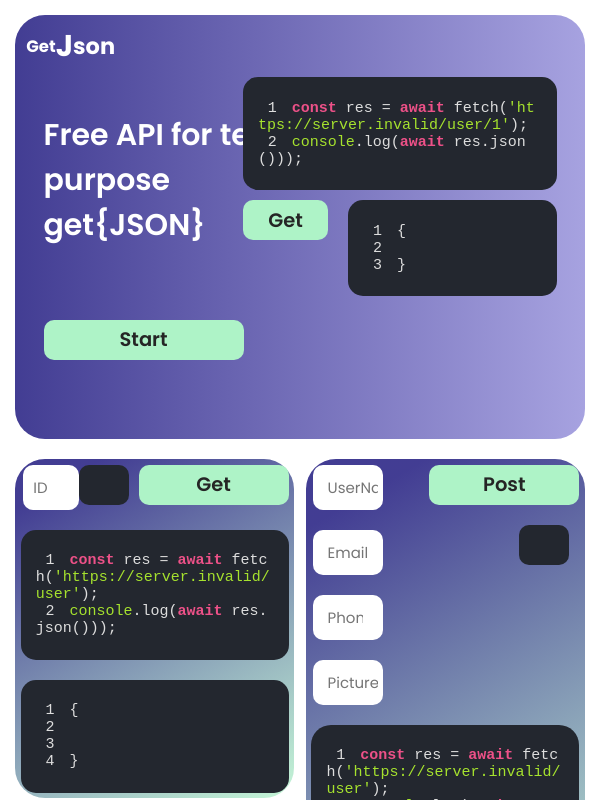
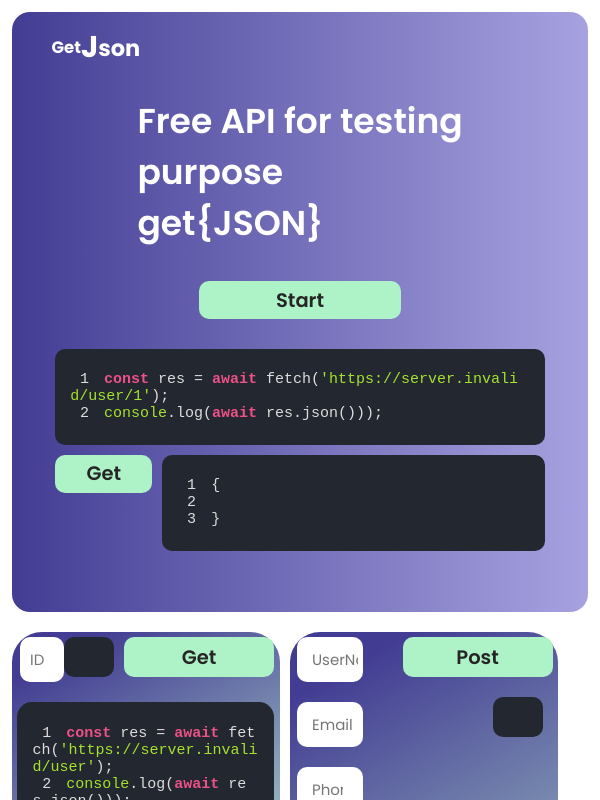
Before and after one commit to roman-ojha/getjson, a React (Create React App) app in the folder client/: page / in a window 600 px wide. Shown: the top 800 px of the page. Built offline with nearby package versions, Linux system fonts and the light colour scheme; no server answers; some icons are missing.

Commit message:
completing making responsive of header containe

```diff
--- a/client/src/pages/Index.js
+++ b/client/src/pages/Index.js
@@ -106,7 +106,6 @@ get{JSON}`}
                 style={SyntaxHighlighterStyle}
                 customStyle={{
                   overflowX: "hidden",
-                  borderRadius: "15px",
                 }}
                 useInlineStyles={{ fontSize: "1px" }}
                 showLineNumbers
@@ -134,7 +133,7 @@ console.log(await res.json()));`}
                 className={"Header_OutputViewer"}
                 language="javascript"
                 style={SyntaxHighlighterStyle}
-                customStyle={{ overflowX: "hidden", borderRadius: "15px" }}
+                customStyle={{ overflowX: "hidden" }}
                 useInlineStyles={{ fontSize: "1px" }}
                 showLineNumbers
                 lineProps={{ style: { wordWrap: "break-word" } }}
--- a/client/src/styles/index.css
+++ b/client/src/styles/index.css
@@ -129,8 +129,21 @@ body {
 .Header_CodeViewer {
   /* width: 100%; */
   height: max-content;
+  border-radius: 15px;
 }
-
+.Header_CodeViewer::-webkit-scrollbar {
+  width: 5px;
+}
+.Header_CodeViewer::-webkit-scrollbar-track {
+  background-color: transparent;
+}
+.Header_CodeViewer::-webkit-scrollbar-thumb {
+  background-color: white;
+  border-radius: 8px;
+}
+.Header_CodeViewer::-webkit-scrollbar-thumb:hover {
+  background-color: rgb(173, 173, 173);
+}
 .Get_Button {
   width: 150px;
 }
@@ -141,7 +154,7 @@ body {
   max-height: 350px;
 }
 .Header_OutputViewer {
-  width: calc(100% - 160px);
+  border-radius: 15px;
   width: 100%;
   margin-left: 20px;
 }
--- a/client/src/styles/indexMedia.css
+++ b/client/src/styles/indexMedia.css
@@ -44,28 +44,196 @@
     height: 60vh;
   }
 }
+@media screen and (min-width: 950px) and (max-width: 1200px) {
+  .UpperBar_Container {
+    height: 450px;
+  }
+  .Header_Container {
+    justify-content: space-around;
+  }
+  .Header_Container_Left_part {
+    width: 35%;
+    margin-left: 1%;
+  }
+
+  .Header_Container_Right_part {
+    width: 55%;
+  }
+  .Header_CodeViewer_Container {
+    width: 100%;
+  }
+  .Header_CodeViewer {
+    height: max-content;
+  }
+  .Header_OutputViewer_and_Get_Button_Container {
+    max-height: 190px;
+  }
+  .Header_OutputViewer {
+    width: 100%;
+    margin-left: 20px;
+  }
+}
+@media screen and (min-width: 600px) and (max-width: 950px) {
+  .NavBar_Title_Container {
+    margin-left: 3%;
+  }
+  .UpperBar_Container {
+    height: 450px;
+  }
+  .Header_Container {
+    justify-content: space-around;
+  }
+  .Header_Container_Left_part {
+    width: 35%;
+    margin-left: 1%;
+  }
+  .Header_Title {
+    font-size: 1.9rem;
+  }
+  .Start_Button {
+    width: 45%;
+    height: 35px;
+  }
+  .Header_Container_Right_part {
+    width: 50%;
+  }
+  .Get_Button {
+    width: 130px;
+    height: 35px;
+  }
+  .Header_CodeViewer_Container {
+    width: 100%;
+  }
+  .Header_CodeViewer {
+    height: max-content;
+  }
+  .Header_OutputViewer_and_Get_Button_Container {
+    max-height: 185px;
+  }
+  .Header_OutputViewer {
+    width: 100%;
+    margin-left: 20px;
+  }
+}
 @media screen and (min-width: 800px) and (max-width: 1000px) {
   * {
     font-size: 18px;
   }
+}
+@media screen and (min-width: 650px) and (max-width: 750px) {
+  .Header_OutputViewer_and_Get_Button_Container {
+    max-height: 170px;
+  }
+  .Header_OutputViewer {
+    width: 100%;
+  }
+}
+@media screen and (min-width: 600px) and (max-width: 700px) {
   .UpperBar_Container {
-    height: 58vh;
+    height: 380px;
+  }
+  .Header_Container {
+    justify-content: space-around;
+  }
+  .Header_Container_Left_part {
+    width: 35%;
+    margin-left: 1%;
+  }
+  .Header_Title {
+    font-size: 1.7rem;
+  }
+  .Start_Button {
+    width: 45%;
+    height: 35px;
+  }
+  .Header_Container_Right_part {
+    width: 50%;
+  }
+  .Get_Button {
+    width: 130px;
+    height: 30px;
+  }
+  .Header_CodeViewer_Container {
+    width: 100%;
+  }
+  .Header_CodeViewer {
+    height: 40px;
+    border-radius: 10px;
+  }
+  .Header_OutputViewer {
+    width: 100%;
+    margin-left: 10px;
+    border-radius: 10px;
+  }
+}
+@media screen and (min-width: 0px) and (max-width: 600px) {
+  body {
+    margin: 12px 12px 12px 12px;
+    overflow-x: hidden;
+  }
+  .UpperBar_Container {
+    width: 100%;
+    height: 600px;
+    border-radius: 18px;
+  }
+  .NavBar_Container {
+    padding-left: 4%;
+    height: 10%;
+  }
+  .Header_Container {
+    flex-direction: column;
+    height: 87%;
+  }
+  .Header_Container_Left_part {
+    height: 45%;
+    width: 100%;
+    margin-left: 0px;
+    align-items: center;
+  }
+  .Start_Button {
+    margin-top: 20px;
+  }
+  .Header_Title {
+    font-size: 2.3rem;
+  }
+  .Header_Container_Right_part {
+    margin-top: 10px;
+    height: 250px;
+    width: 85%;
+    display: flex;
+    flex-direction: column;
+    justify-content: start;
+  }
+  .Header_CodeViewer_Container {
+    width: 100%;
+  }
+  .Header_CodeViewer {
+    height: max-content;
+  }
+  .Header_OutputViewer_and_Get_Button_Container {
+    max-height: 150px;
+  }
+  .Header_OutputViewer {
+    width: 100%;
+    margin-left: 10px;
+  }
+  .Start_Button {
+    width: 35%;
+    height: 38px;
+  }
+  .Get_Button {
+    width: 135px;
+    height: 38px;
   }
 }
 @media screen and (min-width: 750px) and (max-width: 800px) {
   * {
     font-size: 16px;
   }
-  .UpperBar_Container {
-    height: 55vh;
-  }
 }
 @media screen and (min-width: 500px) and (max-width: 750px) {
   * {
     font-size: 15px;
-  }
-  .UpperBar_Container {
-    height: 53vh;
   }
 }
 
@@ -148,7 +316,7 @@
     font-size: 13px;
   }
 }
-@media screen and (min-width: 250px) and (max-width: 350px) {
+@media screen and (min-width: 300px) and (max-width: 350px) {
   * {
     font-size: 11px;
   }
@@ -161,6 +329,24 @@
     height: 35px;
   }
 }
+@media screen and (min-width: 150px) and (max-width: 300px) {
+  * {
+    font-size: 10px;
+  }
+  .UpperBar_Container {
+    width: 100%;
+    height: 550px;
+    border-radius: 13px;
+  }
+  .Start_Button {
+    width: 35%;
+    height: 32px;
+  }
+  .Get_Button {
+    width: 120px;
+    height: 32px;
+  }
+}
 @media screen and (min-width: 0px) and (max-width: 250px) {
   * {
     font-size: 10px;
```
